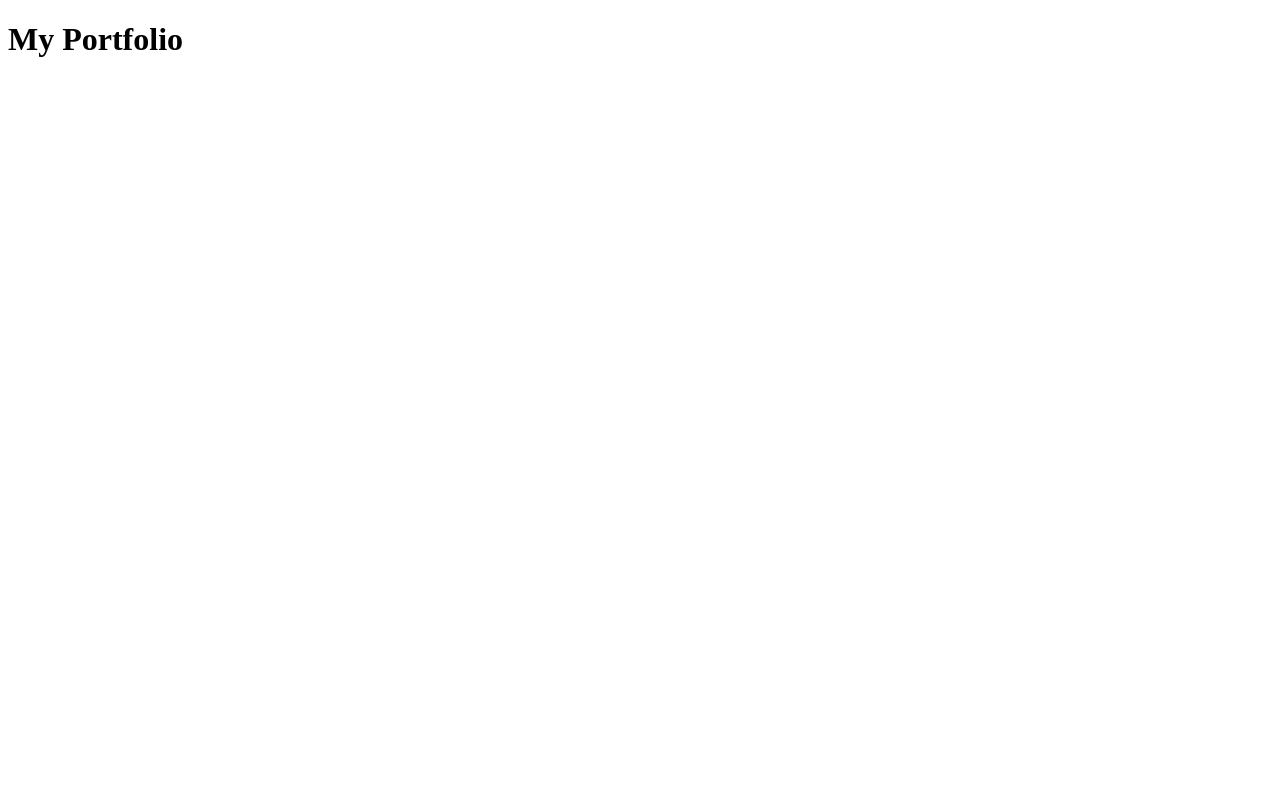
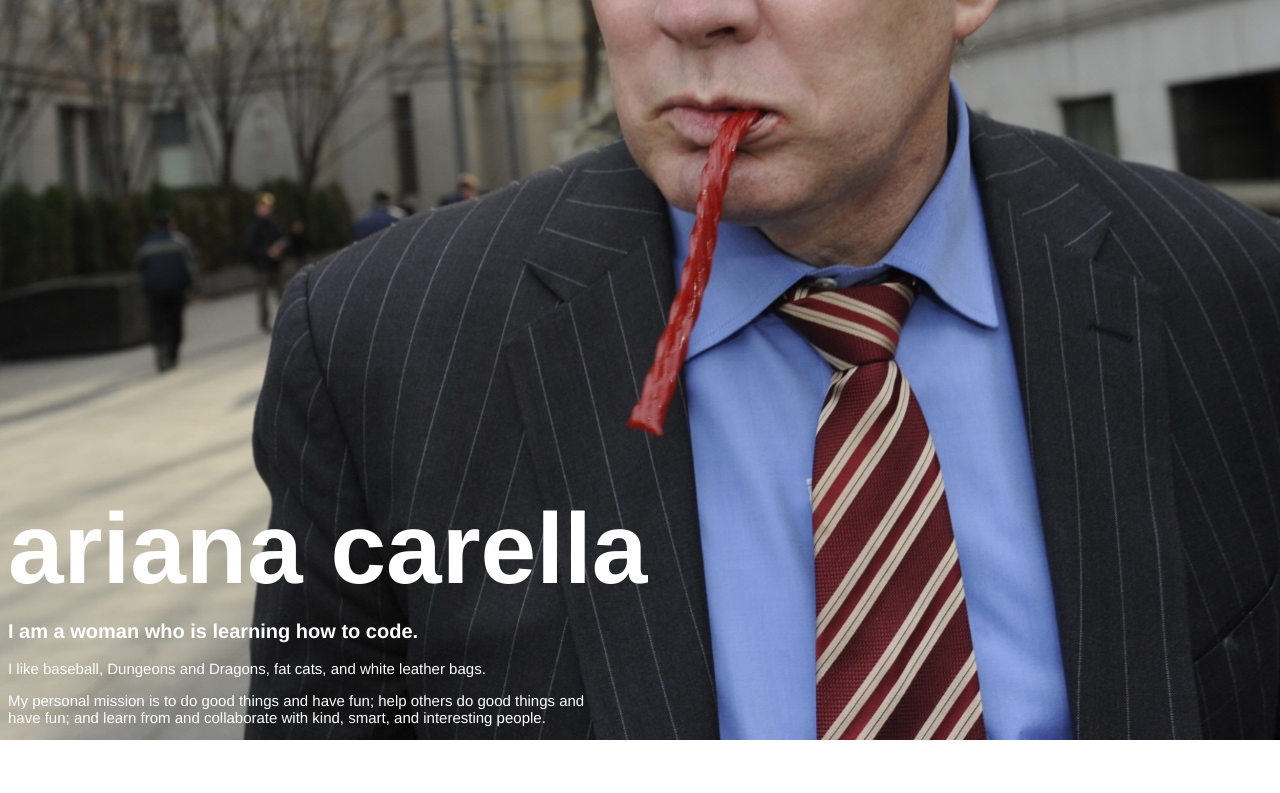
Before and after one commit to itsmeari/itsmeari.github.io, a plain HTML site: page index.html in a window 1280 px wide. Drawn offline with Linux system fonts and the light colour scheme.

Commit message:
Added background image, changed text styles, and positioned text at bottom of page

```diff
--- a/index.html
+++ b/index.html
@@ -2,10 +2,19 @@
 <html lang="en">
 <head>
   <meta charset="UTF-8">
-  <title>My Portfolio</title>
+  <link type="text/css" rel="stylesheet" href="stylesheet.css"/>
+  <title>Ariana Carella</title>
 </head>
 <body>
-  <h1>My Portfolio</h1>
-
-</body>
+  <div class="absolute-bottom">
+    <h1>ariana carella</h1>
+      <h2>I am a woman who is learning how to code.</h2>
+      <p>I like baseball, Dungeons and Dragons, fat cats, and white leather bags.
+      <p>My personal mission is to do good things and have fun;
+      help others do good things and have fun;
+      and learn from and collaborate with kind, smart, and interesting people.</p>
+      <p>You can find my tweeting in the internet scrum, taking boring pictures of my usually
+      unadventurous and sometimes adventurous life; and flailing and thrashing in code.</p>
+    </div>
+    </body>
 </html>
--- /dev/null
+++ b/stylesheet.css
@@ -0,0 +1,32 @@
+h1 {
+  font-family: Helvetica;
+  font-size: 100px;
+  line-height: 10%;
+  color: white;
+}
+
+p {
+  font-family: Helvetica;
+  font-size: 15px;
+  color: white;
+  width: 600px;
+}
+
+h2 {
+  font-family: Helvetica;
+  font-size: 20px;
+  color: white;
+  font-weight: bold;
+}
+
+.absolute-bottom {
+  position: absolute;
+  bottom: 10px;
+}
+
+body {
+    background-image: url("lenny.jpg");
+    background-position: 30% 40%;
+    background-repeat: no-repeat;
+
+}
```
Also changed, not shown: lenny.jpg (added).
